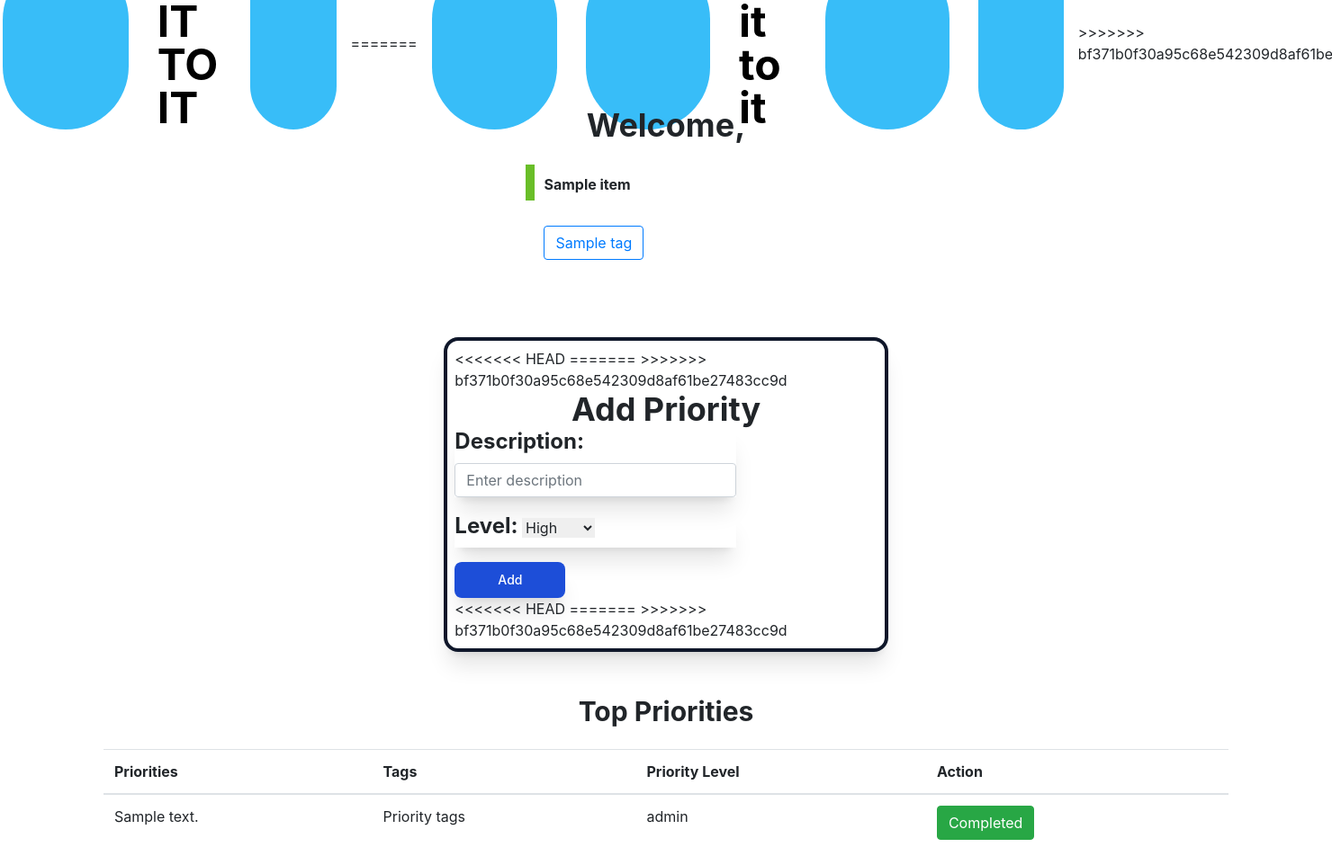
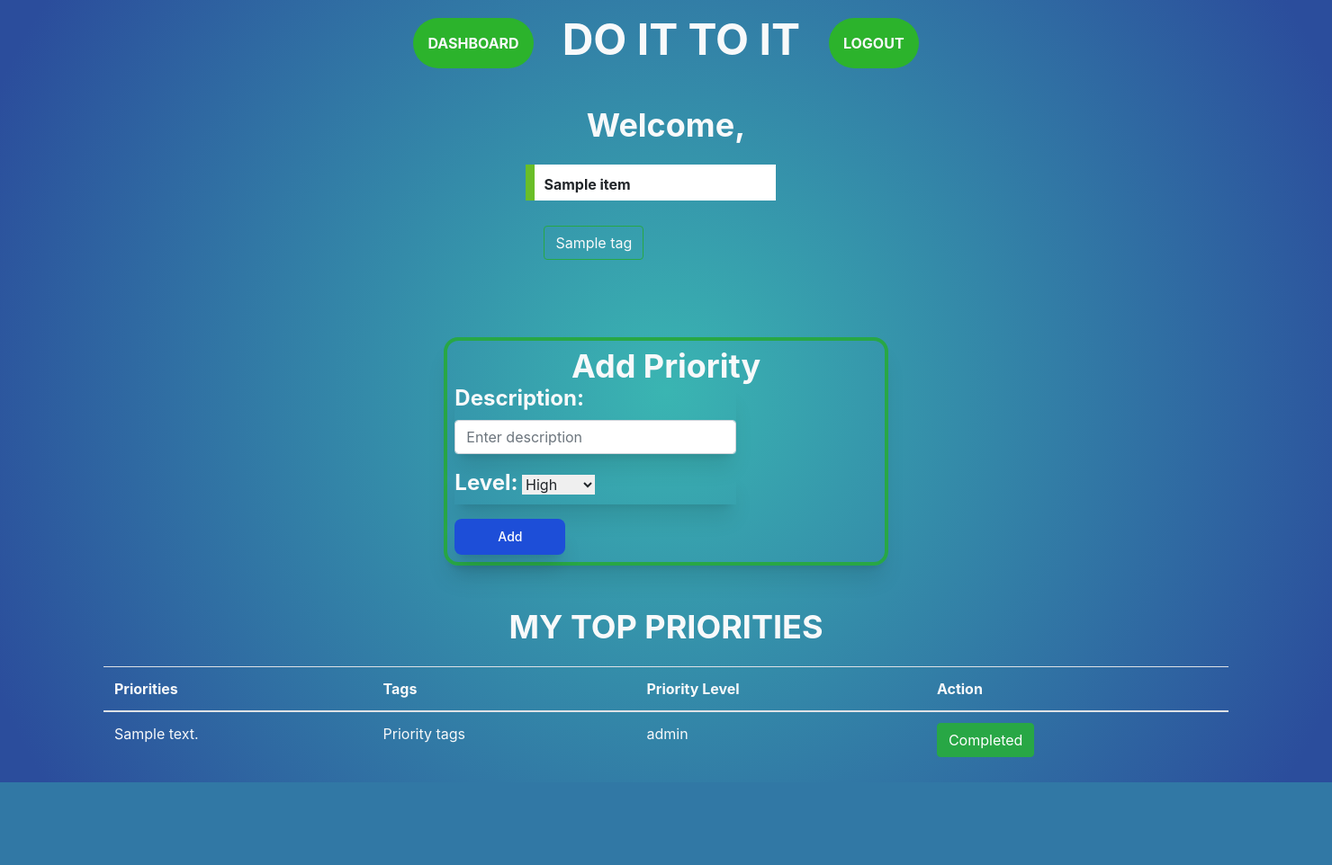
Before and after one commit to lhodina/do-it-to-it, a Flask app: template flask_app/templates/dashboard.html in a window 1480 px wide; the page is wider, and only the part inside the window is pictured. Shown: that part at 90% size. After the commit the page ends 870 px from the top of that part, so only its background shows below. Run offline with Flask 3, Linux system fonts and the light colour scheme; the template is opened without the code that fills it: most values are stand-ins (such as "Sample title", 1, 10 or a date in 2020); some libraries are stand-ins or nearby versions.

Commit message:
styling dashboard

```diff
--- a/flask_app/static/css/style.css
+++ b/flask_app/static/css/style.css
@@ -33,7 +33,7 @@ body {
     }
 
     .panel {
-      background-color: #fff;
+
       padding: 20px;
       min-height: 100px;
       display: none;
@@ -52,7 +52,7 @@ body {
     border-left: 10px solid #ccc;
 
     &:hover {
-      background-color: #fff;
+      background-color: #ffffff;
     }
   }
 }
@@ -192,3 +192,11 @@ body {
     border-bottom: 1px solid #ccc;
   }
 }
+
+.diagonal-gradient {
+  background: rgb(58,181,178);
+  background: -moz-radial-gradient(circle, rgba(58,181,178,1) 0%, rgba(43,77,156,1) 95%);
+  background: -webkit-radial-gradient(circle, rgba(58,181,178,1) 0%, rgba(43,77,156,1) 95%);
+  background: radial-gradient(circle, rgba(58,181,178,1) 0%, rgba(43,77,156,1) 95%);
+  filter: progid:DXImageTransform.Microsoft.gradient(startColorstr="#3ab5b2",endColorstr="#2b4d9c",GradientType=1);
+}
--- a/flask_app/templates/dashboard.html
+++ b/flask_app/templates/dashboard.html
@@ -12,50 +12,24 @@
     <title>Dashboard</title>
 </head>
 
-<body>
+<body class="diagonal-gradient">
     <div class='z-10 w-full h-[95px] flex justify-center items-center px-4 bg-transparent '>
 
-<<<<<<< HEAD
             <ul class='flex'>
 
-                <li class='text-2xl p-2 mx-3 bg-sky-400 rounded-full hover:rounded-full hover:border-2 hover:border-[#00a6be] text-light'>
+                <li class='text-1xl text-uppercase p-3 mx-3 rounded-full hover:rounded-full hover:border-2 hover:border-[#00a6be] text-light font-bold' style="background-color:rgb(44, 179, 44)">
                     <a href="/">Dashboard</a>
                 </li>
-                <div class='text-black text-5xl font-bold mx-3'>
+                <div class='text-light text-5xl font-bold mx-3'>
                     DO IT TO IT
                 </div>
-                <li class='text-2xl p-2 mx-3 bg-sky-400 rounded-full hover:rounded-full hover:border-2 hover:border-[#00a6be] text-light'>
+                <li class='text-1xl text-uppercase p-3 mx-3 rounded-full hover:rounded-full hover:border-2 hover:border-[#00a6be] text-light font-bold' style="background-color:rgb(44, 179, 44)">
                     <a href="/logout">Logout</a>
                 </li>
 
             </ul>
-=======
-
-        <ul class='flex'>
-            <li
-                class='text-2xl p-2 bg-sky-400 rounded-full mx-3 hover:rounded-full hover:border-2 hover:border-[#00a6be]'>
-                <a href="/">Dashboard</a>
-            </li>
-            <li
-                class='text-2xl p-2 mx-3 bg-sky-400 rounded-full hover:rounded-full hover:border-2 hover:border-[#00a6be]'>
-                <a href="/about">Something</a>
-            </li>
-            <div class='text-black text-5xl font-bold mx-3'>
-                Do it to it
-            </div>
-            <li
-                class='text-2xl p-2 mx-3 bg-sky-400 rounded-full hover:rounded-full hover:border-2 hover:border-[#00a6be]'>
-                <a href="/location">Something</a>
-            </li>
-            <li
-                class='text-2xl p-2 mx-3 bg-sky-400 rounded-full hover:rounded-full hover:border-2 hover:border-[#00a6be]'>
-                <a href="/logout">Logout</a>
-            </li>
-        </ul>
-
->>>>>>> bf371b0f30a95c68e542309d8af61be27483cc9d
     </div>
-    <span class="flex justify-center text-4xl font-bold m-4">Welcome, {{ session['current_user']['first_name'] }}</span>
+    <span class="flex justify-center text-4xl font-bold m-4 text-light">Welcome, {{ session['current_user']['first_name'] }}</span>
 
 
 
@@ -75,7 +49,7 @@
                 <div id="tab-{{item.id}}-panel" class="panel active">
                     {% for tags in all_tags%}
                     {% if( item.id == tags.category_id)%}
-                    <button class="btn btn-outline-primary ">{{tags.name}}</button>
+                    <button class="btn btn-outline-success text-light" >{{tags.name}}</button>
                     {% endif %}
                     {% endfor %}
                 </div>
@@ -87,20 +61,16 @@
 
     <div>
         <div class="flex justify-center">
-            <div class="container m-4 p-2 border-4 border-slate-900 w-1/3 rounded-2xl shadow-xl">
-<<<<<<< HEAD
-=======
-
->>>>>>> bf371b0f30a95c68e542309d8af61be27483cc9d
-                <h2 class="flex justify-center text-4xl font-bold">Add Priority</h2>
+            <div class="container m-4 p-2 border-4 border-success w-1/3 rounded-2xl shadow-xl">
+                <h2 class="flex justify-center text-4xl text-light font-bold">Add Priority</h2>
                 <form action="/login" method="post" class="w-2/3">
                     <div class="form-group shadow-xl">
-                        <label class="text-2xl font-bold" for="text">Description:</label>
+                        <label class="text-2xl text-light font-bold" for="text">Description:</label>
                         <input type="textarea" class="form-control" id="text" placeholder="Enter description"
                             name="text">
                     </div>
                     <div class="form-group shadow-xl">
-                        <label class="text-2xl font-bold" for="level">Level:</label>
+                        <label class="text-2xl text-light font-bold" for="level">Level:</label>
                         <select name="level" id="level">
                             <option value="high">High</option>
                             <option value="medium">Medium</option>
@@ -110,19 +80,15 @@
                     <button type="submit"
                         class="px-5 py-2.5 text-sm font-medium text-white bg-blue-700 hover:bg-blue-800 focus:ring-4 focus:outline-none focus:ring-blue-300 rounded-lg text-center dark:bg-blue-600 dark:hover:bg-blue-700 dark:focus:ring-blue-800 shadow-xl">Add</button>
                 </form>
-<<<<<<< HEAD
-=======
-
->>>>>>> bf371b0f30a95c68e542309d8af61be27483cc9d
             </div>
         </div>
     </div>
     <div class="outer-container flex justify-center m-4">
-        <h2 class="text-3xl font-bold">Top Priorities</h2>
+        <h2 class="text-4xl text-light font-bold">MY TOP PRIORITIES</h2>
     </div>
     <div class="container">
-        <table class="table table-hover col dashboard-style">
-            <thead >
+        <table class="table table-hover col dashboard-style text-light">
+            <thead class="text-light">
                 <tr>
                     <th>Priorities</th>
                     <th>Tags</th>
@@ -144,3 +110,4 @@
             </tbody>
     </div>
 </body>
+</html>
--- a/flask_app/templates/view.html
+++ b/flask_app/templates/view.html
@@ -10,7 +10,7 @@
     <title>View Tag</title>
 </head>
 <body>
-    <div class='z-10 w-full h-[95px] flex justify-center items-center px-4 bg-transparent '>
+    <div class='z-10 w-full h-[95px] flex justify-center items-center px-4 bg-transparent diagonal-gradient'>
 
             <ul class='flex'>
 
```
